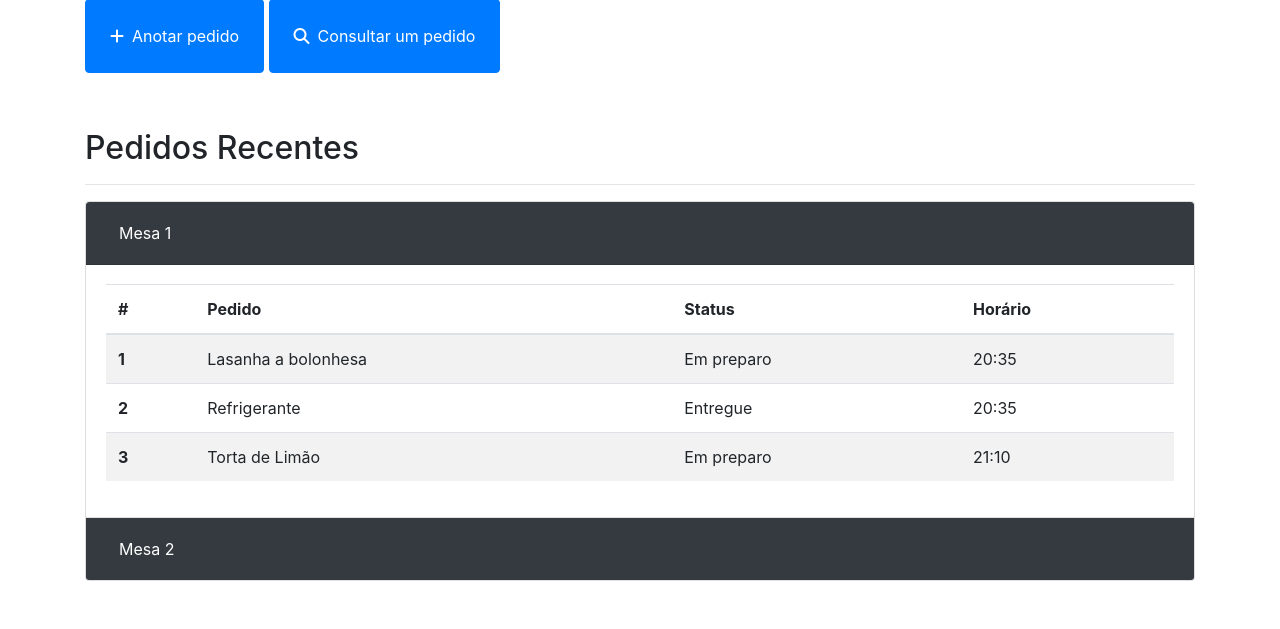
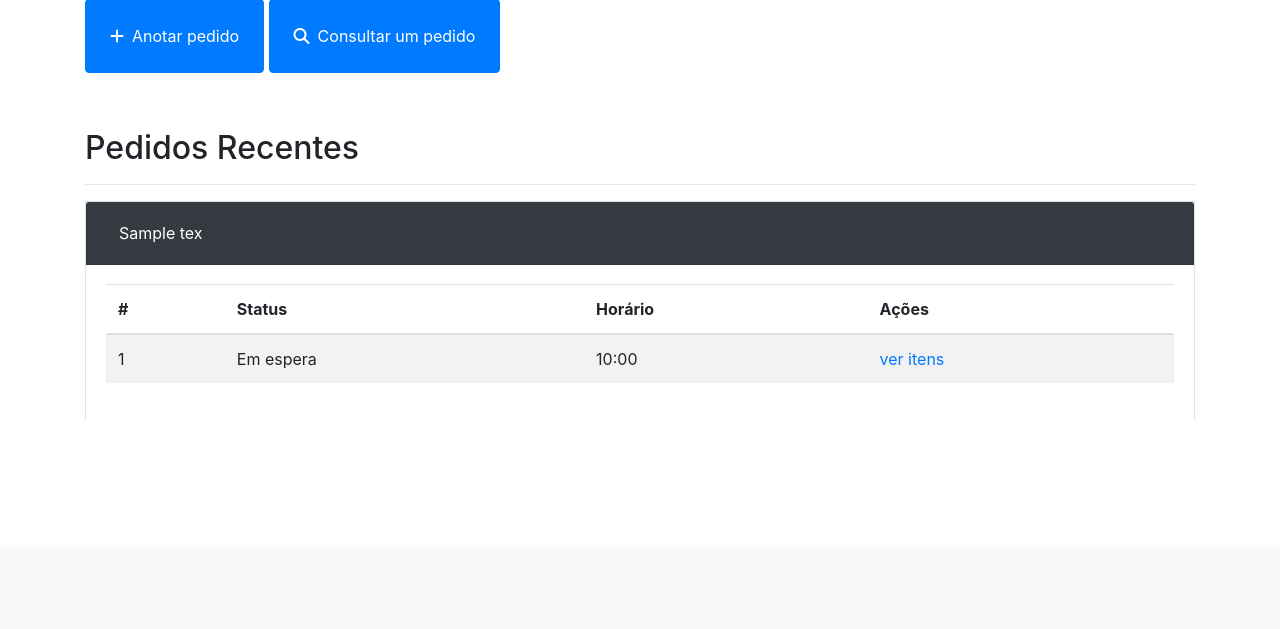
Before and after one commit to My-Restaurant/my-restaurant, a PHP site: page /principal.php in a window 1280 px wide. Shown: the part 255-884 px from the top of the page. After the commit the page ends 674 px from the top, so only its background shows below. Run offline with PHP 8.4, Linux system fonts and the light colour scheme; the visitor is signed in with stand-in values (Sample User, id 1); tables that the repository leaves empty hold one stand-in row (values such as "Sample post"); some libraries are stand-ins or nearby versions.

Commit message:
list orders

```diff
--- a/Models/Order.php
+++ b/Models/Order.php
@@ -10,9 +10,10 @@ class Order{
     private $desk;
     private $status;
     private $orderItem;
+    private $dt_register;
 
 
-    function __construct($id = null, $total = null, $w = null, $desk = null, $s = null, $idOrder = null, $q = null, $totalP = null, $obs = null, $prod = null){
+    function __construct($id = null, $total = null, $w = null, $desk = null, $s = null, $idOrder = null, $q = null, $totalP = null, $obs = null, $prod = null, $dt = null){
 
         $this->idOrder = $id;
         $this->totalPrice = $total;
@@ -20,6 +21,7 @@ class Order{
         $this->desk = $desk;
         $this->status = $s;
         $this->orderItem[] = new OrderItem($idOrder, $q, $totalP, $obs, $prod, $this->idOrder);
+        $this->dt_register = $dt;
 
     }
 
@@ -30,6 +32,7 @@ class Order{
     function getDesk(){return $this->desk;}
     function getStatus(){return $this->status;}
     function getOrderItem(){return $this->orderItem;}
+    function getDtRegister(){return $this->dt_register;}
 
     //sets
     function setIdOrder($id){$this->idOrder = $id;}
@@ -39,6 +42,7 @@ class Order{
     function setOrderItem($id, $q, $totalP, $obs, $prod){
         $this->orderItem[] = new OrderItem($id, $q, $totalP, $obs, $prod, $this->idOrder);
     }
+    function setDtRegister($dt){$this->dt_register = $dt;}
 }
 
 
--- a/Models/OrderDAO.php
+++ b/Models/OrderDAO.php
@@ -34,9 +34,8 @@
 
                     if($order->getOrderItem()[$i]->getProduct() !== null){
 
-                        $result = $sql->select("CALL sp_ordersItems_store(:qtd, :totalPrice, :obs, :order, :prod)", [
+                        $result = $sql->select("CALL sp_ordersItems_store(:qtd, :obs, :order, :prod)", [
                             ":qtd" => $order->getOrderItem()[$i]->getQuantity(),
-                            ":totalPrice" => $order->getOrderItem()[$i]->getTotalPrice(),
                             ":obs" => $order->getOrderItem()[$i]->getObservation(),
                             ":order" => $order->getIdOrder(),
                             ":prod" => $order->getOrderItem()[$i]->getProduct()->getIdProduct()
@@ -55,6 +54,23 @@
                 return false;
             }
         }
+
+        public function ordersByDesk($desk){
+
+            $sql = new Sql();
+            try {
+                $result = $sql->select("SELECT * FROM tb_orders WHERE idDesk = :id", [
+                    ":id"=> $desk->getIdDesk()
+                ]);
+                $sql->close();
+                return $result;
+            } catch (Exception $e) {
+                die($e->getMessage());
+                return false;
+            }
+
+        }
+
     }
 
 ?>
--- /dev/null
+++ b/Views/itensPedido.php
@@ -0,0 +1,5 @@
+<?php
+
+    echo $_GET["idOrder"];
+
+?>
--- a/Views/principal.php
+++ b/Views/principal.php
@@ -70,12 +70,25 @@
         <hr>
 
         <div class="accordion" id="accordionOrders">
+            <?php
+
+                require_once "../Models/OrderDAO.php";
+                require_once "../Models/DeskDAO.php";
+
+                $deskDAO = new DeskDAO();
+                $orderDAO = new OrderDAO();
+
+                foreach ($deskDAO->allDesks() as $key => $value) {
+                    $desk = new Desk($value->idDesk);
+                    $orders = $orderDAO->ordersByDesk($desk);
+            ?>
+
             <div class="card">
                 <div class="card-header bg-dark" id="headingOne">
                     <h2 class="mb-0">
                         <button class="btn btn-link btn-block text-left text-white collapsed" type="button" data-toggle="collapse"
                             data-target="#collapseOne" aria-expanded="false" aria-controls="collapseTwo">
-                            Mesa 1
+                            <?=$value->descriptive?>
                         </button>
                     </h2>
                 </div>
@@ -85,81 +98,45 @@
                             <thead>
                                 <tr>
                                     <th scope="col">#</th>
-                                    <th scope="col">Pedido</th>
                                     <th scope="col">Status</th>
                                     <th scope="col">Horário</th>
+                                    <th scope="col">Ações</th>
                                 </tr>
                             </thead>
                             <tbody>
-                                <tr>
-                                    <th scope="row">1</th>
-                                    <td>Lasanha a bolonhesa</td>
-                                    <td>Em preparo</td>
-                                    <td>20:35</td>
-                                </tr>
-                                <tr>
-                                    <th scope="row">2</th>
-                                    <td>Refrigerante</td>
-                                    <td>Entregue</td>
-                                    <td>20:35</td>
-                                </tr>
-                                <tr>
-                                    <th scope="row">3</th>
-                                    <td>Torta de Limão</td>
-                                    <td>Em preparo</td>
-                                    <td>21:10</td>
-                                </tr>
+                                <?php
+                                    if(count($orders) > 0){
+                                        foreach ($orders as $key => $value) {
+                                            $dateTime = new DateTime($value->dt_register);
+                                            echo "
+                                                <tr>
+                                                    <td>$value->idOrder</td>
+                                                    <td>Em espera</td>
+                                                    <td>" . $dateTime->format('H:i') . "</td>
+                                                    <td>
+                                                        <a href='itensPedido.php?idOrder=$value->idOrder'>ver itens</a>
+                                                    </td>
+                                                </tr>
+                                            ";
+                                        }
+                                    } else {
+                                        echo "
+                                        <tr>
+                                            <td colspan='3'>Nenhum pedido encontrado</td>
+                                        </tr>";
+                                    }
+
+
+                                ?>
                             </tbody>
                         </table>
                     </div>
                 </div>
             </div>
+        <?php
+            }
 
-            <div class="card">
-                <div class="card-header bg-dark" id="headingTwo">
-                    <h2 class="mb-0">
-                        <button class="btn btn-link btn-block text-left text-white collapsed" type="button" data-toggle="collapse"
-                            data-target="#collapseTwo" aria-expanded="false" aria-controls="collapseTwo">
-                            Mesa 2
-                        </button>
-                    </h2>
-                </div>
-                <div id="collapseTwo" class="collapse" aria-labelledby="headingTwo" data-parent="#accordionOrders">
-                    <div class="card-body">
-                        <table class="table table-striped">
-                            <thead>
-                                <tr>
-                                    <th scope="col">#</th>
-                                    <th scope="col">Pedido</th>
-                                    <th scope="col">Status</th>
-                                    <th scope="col">Horário</th>
-                                </tr>
-                            </thead>
-                            <tbody>
-                                <tr>
-                                    <th scope="row">1</th>
-                                    <td>Lasanha a bolonhesa</td>
-                                    <td>Em preparo</td>
-                                    <td>20:35</td>
-                                </tr>
-                                <tr>
-                                    <th scope="row">2</th>
-                                    <td>Refrigerante</td>
-                                    <td>Entregue</td>
-                                    <td>20:35</td>
-                                </tr>
-                                <tr>
-                                    <th scope="row">3</th>
-                                    <td>Torta de Limão</td>
-                                    <td>Em preparo</td>
-                                    <td>21:10</td>
-                                </tr>
-                            </tbody>
-                        </table>
-                    </div>
-                </div>
-            </div>
-
+        ?>
         </div>
 
     </main>
--- a/bd_myrestaurant/db_myRestaurant.sql
+++ b/bd_myrestaurant/db_myRestaurant.sql
@@ -51,6 +51,7 @@ CREATE TABLE tb_orders(
     idDesk INT NOT NULL,
     idStatus INT NOT NULL,
     idWaiter INT NOT NULL,
+    dt_register TIMESTAMP DEFAULT CURRENT_TIMESTAMP,
     PRIMARY KEY (idOrder),
     FOREIGN KEY (idDesk) REFERENCES tb_desk (idDesk),
     FOREIGN KEY (idStatus) REFERENCES tb_status (idStatus),
--- a/bd_myrestaurant/procedures/sp_ordersItems_store.sql
+++ b/bd_myrestaurant/procedures/sp_ordersItems_store.sql
@@ -1,6 +1,5 @@
 CREATE DEFINER=`root`@`localhost` PROCEDURE `sp_ordersItems_store`(
 	IN pQtd INT,
-    IN pTotalPrice FLOAT,
     IN pObs VARCHAR(255),
     IN pOrder INT,
     IN pProduct INT
@@ -8,7 +7,7 @@ CREATE DEFINER=`root`@`localhost` PROCEDURE `sp_ordersItems_store`(
 BEGIN
 
 	INSERT INTO tb_orderItems(quantity, totalPrice, observation, idOrder, idProduct)
-    VALUES(pQtd, pTotalPrice, pObs, pOrder, pProduct);
+    VALUES(pQtd, (SELECT pQtd*(SELECT price FROM tb_products WHERE idProduct = pProduct)), pObs, pOrder, pProduct);
 
     SELECT * FROM tb_orderItems WHERE idOrderItem = LAST_INSERT_ID();
 
```
Also changed, not shown: Views/inserirPedido.php (+11 -4 lines).
